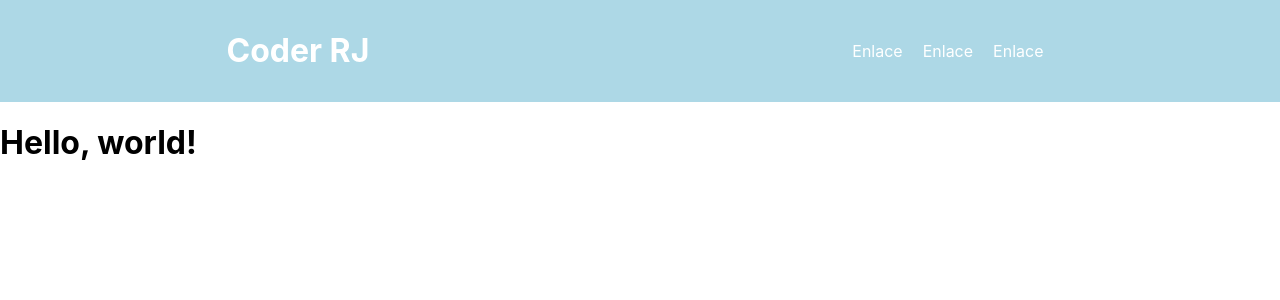
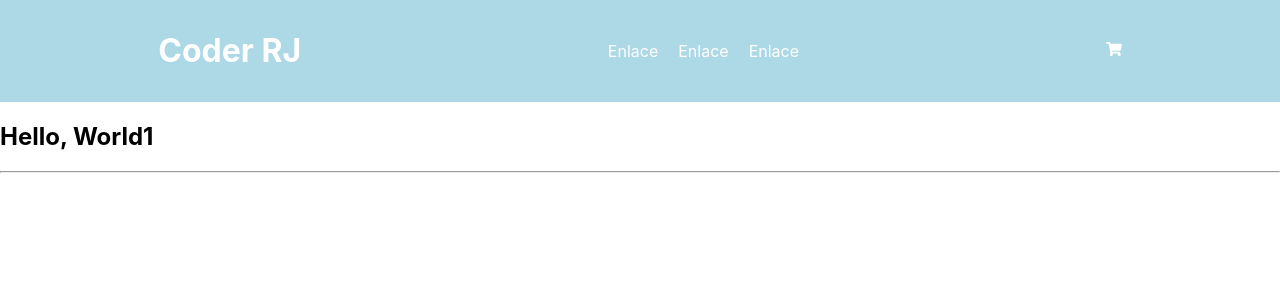
Before and after one commit to Luciano-Tarsia/ReactJs, a React (Create React App) app in the folder reactjs/: page / in a window 1280 px wide. Shown: the top 300 px of the page. Built offline with nearby package versions, Linux system fonts and the light colour scheme.

Commit message:
Crea tu landing

```diff
--- a/reactjs/package.json
+++ b/reactjs/package.json
@@ -8,6 +8,7 @@
     "@testing-library/user-event": "^12.8.3",
     "react": "^17.0.2",
     "react-dom": "^17.0.2",
+    "react-icons": "^4.3.1",
     "react-scripts": "4.0.3",
     "web-vitals": "^1.1.2"
   },
--- a/reactjs/src/App.js
+++ b/reactjs/src/App.js
@@ -1,13 +1,14 @@
 //import logo from './logo.svg';
 //import './App.css';
 
+import { ItemListContainer } from "./componentes/ItemListContainer/ItemListContainer";
 import { NavBar } from "./componentes/NavBar/NavBar";
 
 function App() {
   return (
     <div>
       <NavBar />
-      <h1>Hello, world!</h1>
+      <ItemListContainer greeting="Hello, World1"/>
     </div>
   );
 }
--- /dev/null
+++ b/reactjs/src/componentes/CartWidget/CartWidget.js
@@ -0,0 +1,10 @@
+import React from 'react'
+import { FaShoppingCart } from "react-icons/fa"
+
+export const CartWidget = () => {
+    return (
+        <div>
+            <FaShoppingCart />
+        </div>
+    )
+}
--- /dev/null
+++ b/reactjs/src/componentes/ItemListContainer/ItemListContainer.js
@@ -0,0 +1,10 @@
+import React from "react";
+
+export const ItemListContainer = ({greeting}) => {
+    return (
+        <div>
+            <h2>{greeting}</h2>
+            <hr/>
+        </div>
+    )
+}
--- a/reactjs/src/componentes/NavBar/NavBar.css
+++ b/reactjs/src/componentes/NavBar/NavBar.css
@@ -12,6 +12,8 @@ nav ul{
     justify-content: space-around;
     align-items: center;
     list-style: none;
+    margin: 0;
+    padding: 0;
 }
 
 nav ul li{
--- a/reactjs/src/componentes/NavBar/NavBar.js
+++ b/reactjs/src/componentes/NavBar/NavBar.js
@@ -1,4 +1,5 @@
 import "./NavBar.css"
+import { CartWidget } from "../CartWidget/CartWidget"
 
 export const NavBar = () => {
     return (
@@ -11,6 +12,7 @@ export const NavBar = () => {
                     <li>Enlace</li>
                 </ul>
             </nav>
+            <CartWidget />
         </header>
     )
 }
```
Also changed, not shown: 1 other file (tests, documents, lock files or other folders).
